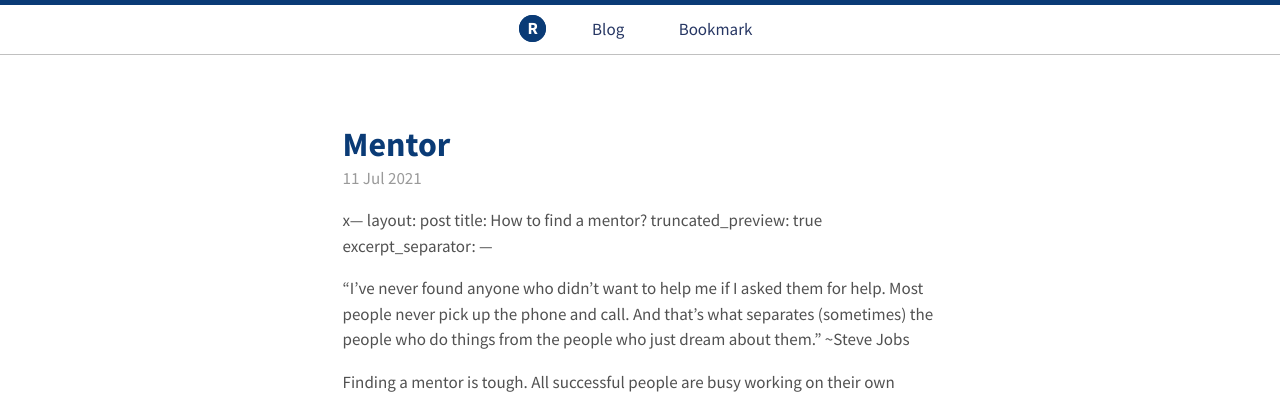
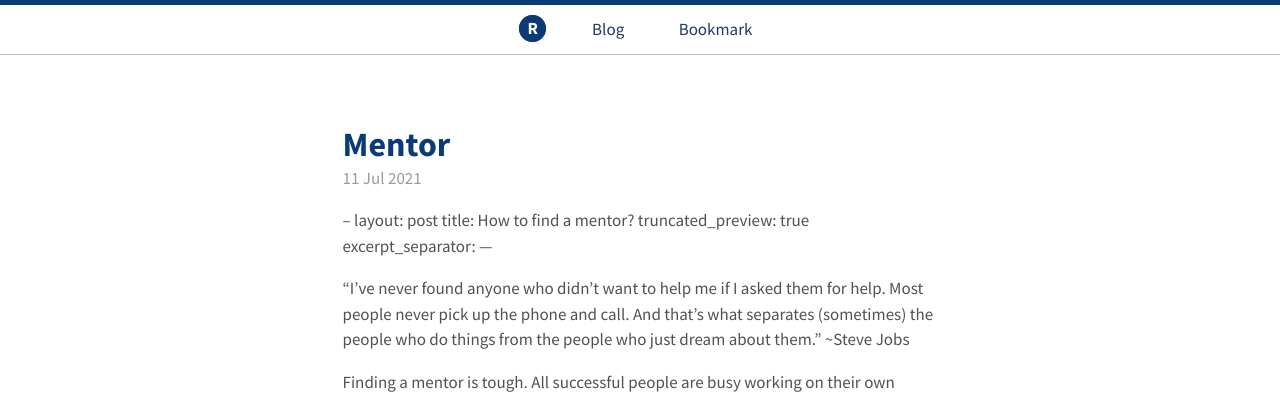
Before and after one commit to rohitgupta61/myblog, a Jekyll site: the page built from blog/_posts/2021-07-11-mentor.md, in a window 1280 px wide. Shown: the top 398 px of the page. Built offline with Jekyll 4.4.1, drawn with Linux system fonts in a browser that asks for light colours; our own code applies the rules of GitHub Pages for plain Markdown files.

```diff
--- a/blog/_posts/2021-07-11-mentor.md
+++ b/blog/_posts/2021-07-11-mentor.md
@@ -1,4 +1,4 @@
-x---
+--
 layout: post
 title: How to find a mentor?
 truncated_preview: true
```
